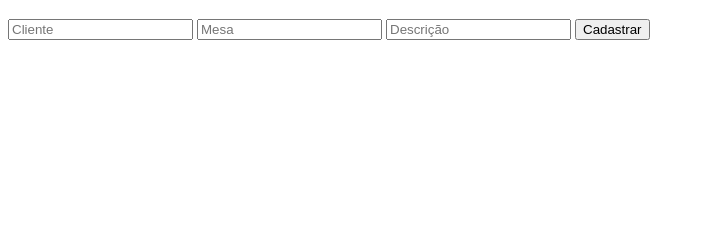
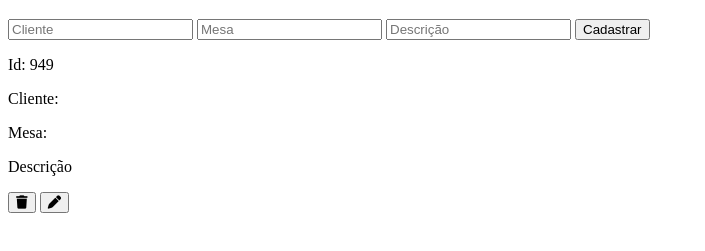
Before and after one commit to nathanhalgumacoisa/Cadastro-pedidos, a plain HTML site: page index.html in a window 1280 px wide. Both pictures are taken after a click on the button "Cadastrar". Shown: the part 61-312 px from the top of the page, without its empty margins (0-705 px from the left). Drawn offline with Linux system fonts and the light colour scheme.

Commit message:
new feat: function mostrarPedido

```diff
--- a/assets/js/script.js
+++ b/assets/js/script.js
@@ -22,8 +22,11 @@ class ListaPedido{
     listarPorId(id){
         return this.pedidos.find((pedido) => pedido.id == id);
     }
-    atualizarPorId(){
-
+    atualizarPorId(id, cliente, mesa, descricao){
+        let pedido = this.listarPorId(id);
+        pedido.cliente = cliente;
+        pedido.mesa = mesa
+        pedido.descricao = descricao
     }
     deletarPorId(){
 
@@ -38,9 +41,29 @@ function criarPedido(){
     pedidos.adicionar(pedido);
     //console.log(pedidos)
     limparInputs()
+    mostrarPedido()
 }
 function limparInputs(){
     document.getElementById("cliente").value = ""
     document.getElementById("mesa").value = ""
     document.getElementById("descricao").value = ""
 }
+function mostrarPedido(){
+    const pedidosArray = pedidos.listar();
+    let html = ""
+    pedidosArray.forEach((pedido)=> {
+        html += `
+            <div id="oPedido">
+                <p>Id: ${pedido.id}</p>
+                <p>Cliente: ${pedido.cliente}</p>
+                <p>Mesa: ${pedido.mesa}</p>
+                <p>Descrição ${pedido.descricao}</p>
+            </div>
+            <div id="btns">
+            <button onclick="deletarPedido"><i class="fa-sharp fa-solid fa-trash"></i></button>
+            <button onclick="editarPedido"><i class="fa-solid fa-pen"></i></button>
+            </div>
+        `
+    })
+    document.getElementById("listaPedido").innerHTML = html;
+}
--- a/index.html
+++ b/index.html
@@ -4,6 +4,7 @@
     <meta charset="UTF-8">
     <meta name="viewport" content="width=device-width, initial-scale=1.0">
     <link rel="stylesheet" href="assets/css/style.index.css">
+    <link rel="stylesheet" href="https://cdnjs.cloudflare.com/ajax/libs/font-awesome/6.4.2/css/all.min.css" integrity="sha512-z3gLpd7yknf1YoNbCzqRKc4qyor8gaKU1qmn+CShxbuBusANI9QpRohGBreCFkKxLhei6S9CQXFEbbKuqLg0DA==" crossorigin="anonymous" referrerpolicy="no-referrer" />
     <title>Cadastro e pedido</title>
 </head>
 <body>
```
